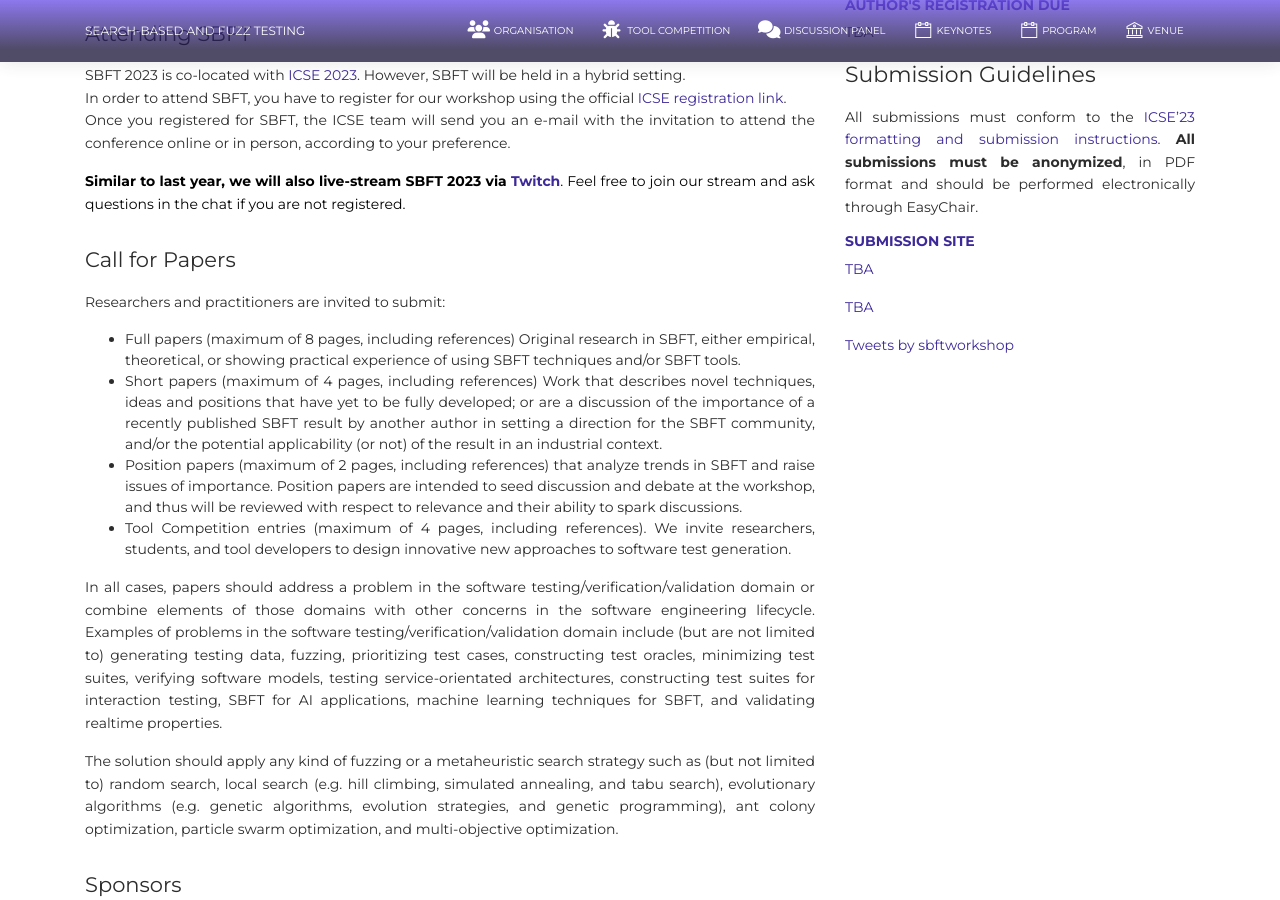
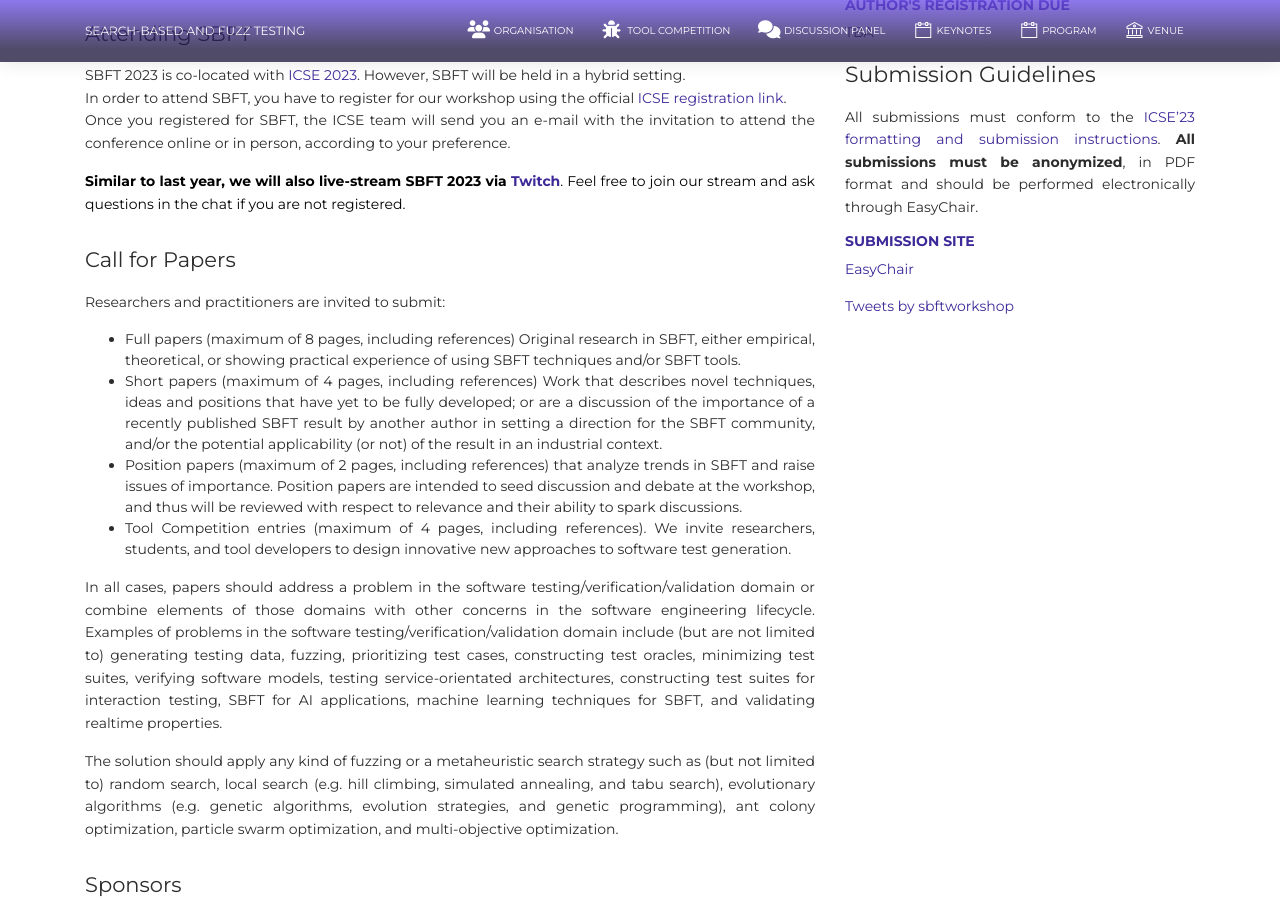
Before and after one commit to sbft23/sbft23.github.io, a Jekyll site: the page built from index.html, in a window 1280 px wide and 900 px high, scrolled down 911 px. Built offline with Jekyll 4.4.1, drawn with Linux system fonts in a browser that asks for light colours; nearby versions of some CDN libraries; comment, search, counter and statistics services are not loaded.

Commit message:
fixed link for submission

```diff
--- a/_includes/sidebar.html
+++ b/_includes/sidebar.html
@@ -20,8 +20,8 @@
             formatting and submission instructions</a>. <b>All submissions must be anonymized</b>, in PDF
         format and should be performed electronically through EasyChair.</p>
     <h6 class="text-primary">Submission site</h6>
-    <p><a href=" https://easychair.org/my/conference?conf=sbft2023">TBA</a></p>
-    <p><a href="#" target="_blank">TBA</a></p>
+    <p><a href=" https://easychair.org/my/conference?conf=sbft2023">EasyChair</a></p>
+    <!-- <p><a href="#" target="_blank">TBA</a></p> -->
     <a class="twitter-timeline" data-height="600" href="https://twitter.com/sbftworkshop" target="_blank">
         Tweets by sbftworkshop
     </a>
```
